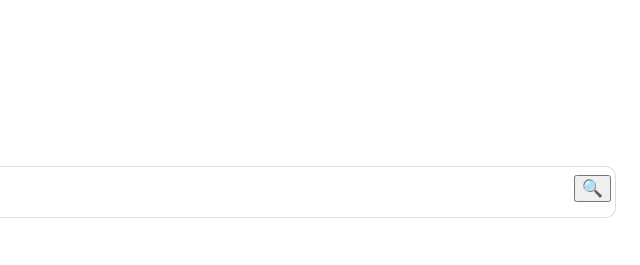
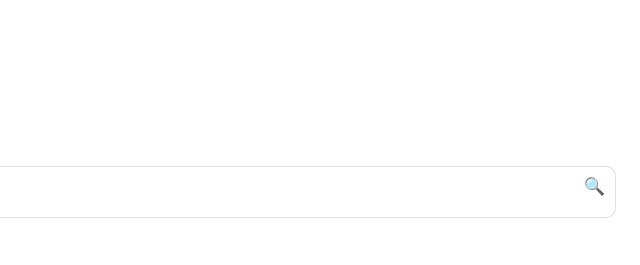
Before and after one commit to hsol/blind-message, a plain HTML site: page view/index.html in a window 1280 px wide. Shown: the top 265 px of the page, 640-1280 px from the left. Drawn offline with Linux system fonts and the light colour scheme; no server answers.

Commit message:
진짜 끝

```diff
--- a/static/styles/base.scss
+++ b/static/styles/base.scss
@@ -91,6 +91,9 @@ body:not(.loaded) {
           position: absolute;
           right: 5px;
           top: calc(50% - 1em);
+
+          background: none;
+          border: 0;
 
           &[type=submit] {
             font-size: 17px;
```
Also changed, not shown: static/styles/complete.css, static/styles/preview.css, static/styles/send.css, static/styles/send_phone.css, static/styles/view.css, 5 other files.
